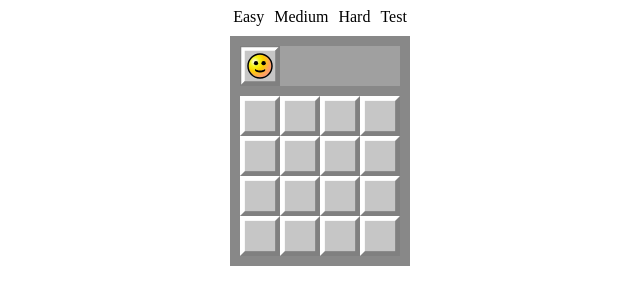
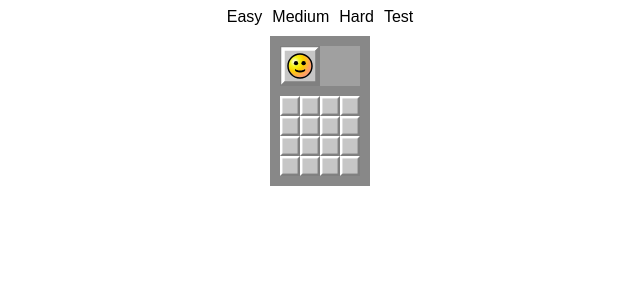
Before and after one commit to Maksim1509/minesweeper-game, a React (Vite) app: page / in a window 1280 px wide. Shown: the top 304 px of the page, without its empty margins (320-960 px from the left). Built offline with nearby package versions, Linux system fonts and the light colour scheme.

Commit message:
refactor: change cell size

```diff
--- a/src/components/Field/Cell/Cell.scss
+++ b/src/components/Field/Cell/Cell.scss
@@ -1,9 +1,9 @@
 .cell {
   position: relative;
-  width: 40px;
-  height: 40px;
+  width: 20px;
+  height: 20px;
   background-color: #c6c6c6;
-  font-size: 24px;
+  font-size: 16px;
   font-weight: bold;
   display: flex;
   align-items: center;
@@ -29,8 +29,10 @@
     display: flex;
     justify-content: center;
     align-items: center;
+    font-size: 12px;
   }
   &_mine {
+    background-color: #c6c6c6;
     background-image: url('./mine.svg');
     background-size: contain;
   }
--- a/src/components/Field/Cell/Cell.tsx
+++ b/src/components/Field/Cell/Cell.tsx
@@ -41,7 +41,7 @@ const Cell = (props: CellProps) => {
       onClick={() => handleClick(y, x)}
       onContextMenu={handleMark(y, x)}
     >
-      {!!cellData.value && cellData.value}
+      {cellData.value > 0 && cellData.value}
       <div className={clsx(hideClass)}>
         {cellData.isHide && cellData.mark === Mark.question && '❓'}
       </div>
--- a/src/index.scss
+++ b/src/index.scss
@@ -1,3 +1,11 @@
+* {
+  user-select: none;
+}
+
+body {
+  font-family: sans-serif;
+}
+
 .container {
   width: 100%;
   max-width: 1920px;
```
